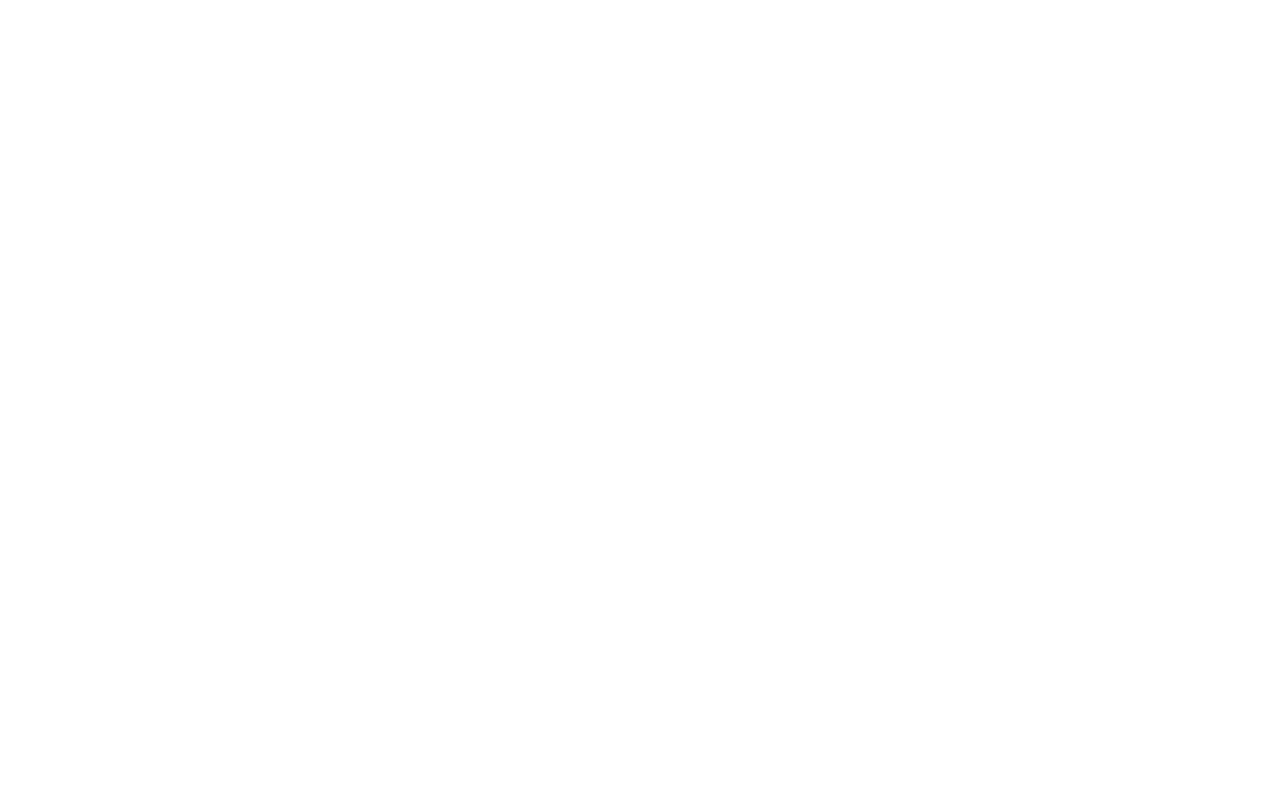
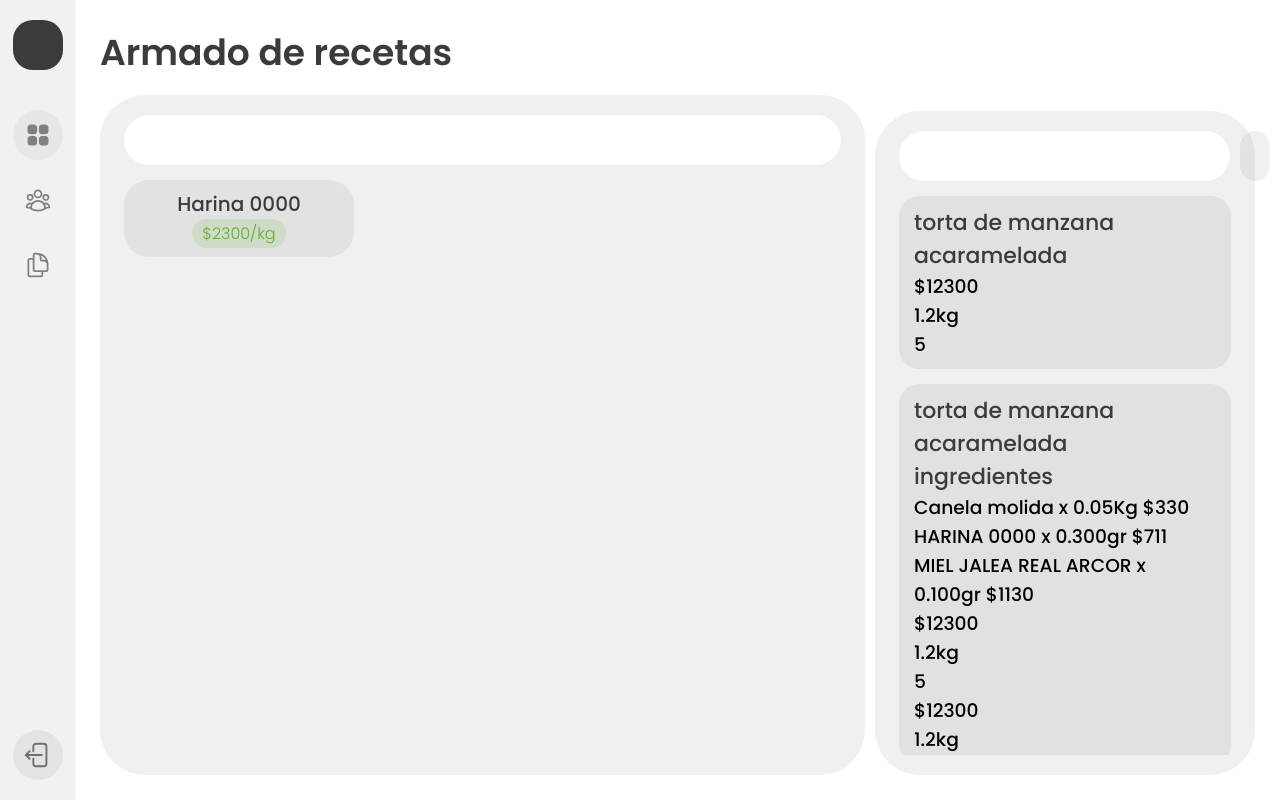
Before and after one commit to gercho12/software-eli, a React (Create React App) app: page /recetas in a window 1280 px wide. Before the commit this address had no page. Built offline with nearby package versions, Linux system fonts and the light colour scheme.

Commit message:
Nueva seccion: Recetas

```diff
--- a/src/App.css
+++ b/src/App.css
@@ -1717,3 +1717,167 @@
         flex-wrap: wrap;
         width: 100%;
     }
+
+
+
+
+
+
+
+
+
+
+
+
+
+
+    .recetas{
+        display: flex;
+        box-sizing: border-box;
+        padding: 25px;
+        gap: 10px;
+        height: 100vh;
+        overflow-x: auto;
+        width: 100%;
+        flex-wrap: wrap;
+        align-items: end;
+    }
+
+    .recetas .left{
+        display: flex;
+        flex-direction: column;
+        gap: 15px;
+        flex: 1;
+        height: 100%;
+
+    }
+    .recetas .right{
+        width: 380px;
+        display: flex;
+        flex-direction: column;
+        gap: 0;
+        height: 88.5%;
+        background-color: #F0F0F0;
+        padding-block: 20px;
+        padding-inline: 24px;
+        border-radius: 45px;
+    }
+
+    .recetas .right .top{
+        display: flex;
+        width: 100%;
+        gap: 10px;
+    }
+    .recetas .right .top input{
+        border: none;
+        flex: 1;
+        border-radius: 40px;
+        padding-left:15px ;
+        font-weight: 400;
+        font-size: 16px;
+        height: 50px;
+    }
+    .recetas .right .top button{
+        border: none;
+        border-radius: 40px;
+        width: 50px;
+        height: 50px;
+    }
+
+    .recetas .right h2{
+        font-size: 22px;
+        font-weight: 500;
+        color: #3b3b3b;
+    }
+    .recetas .right .listadoRecetas{
+        display: flex;
+        flex-direction: column;
+        gap: 15px;
+        width: 100%;
+        height: 100%;
+        overflow-y: auto;
+        padding-top: 15px;
+    }
+    .recetas .right .listadoRecetas .receta{
+        width: 100%;
+        padding: 15px;
+        padding-block: 10px;
+        border-radius: 20px;
+        background-color: rgba(0, 0, 0, 0.06);
+
+    }
+
+    /* .recetas .right h3{
+        font-size: 18px;
+        font-weight: 300;
+        color: #3b3b3b;
+    } */
+
+
+    .recetas .left .listaItems{
+        background-color: rgba(0, 0, 0, 0.06);
+        padding-block: 20px;
+        padding-inline: 24px;
+        border-radius: 45px;
+        display: flex;
+        flex-direction: column;
+        gap: 15px;
+        height: 100%;
+    }
+    .recetas .left .listaItems .listado{
+        overflow-y: auto;
+        width: 100%;
+        display: flex;
+        flex-wrap: wrap;
+        gap: 15px;
+
+    }
+    .recetas .left .listaItems .listado .item{
+        background-color: rgba(0, 0, 0, 0.06);
+        border-radius: 25px;
+        display: flex;
+        flex-direction: column;
+        align-items: center;
+        justify-content: center;
+        padding-block: 9px;
+        padding-inline: 18px;
+        flex: 1;
+        min-width: 190px;
+        max-width: 230px;
+    }
+    .recetas .left .listaItems .listado .item h2{
+        font-size: 20px;
+        font-weight: 500;
+        white-space: nowrap;
+        overflow: hidden;
+        text-overflow: ellipsis;
+        color: #3b3b3b;
+        max-width: 100%;
+
+    }
+    .recetas .left .listaItems .listado .item h3{
+        font-size: 16px;
+        font-weight: 300;
+        background-color: rgba(97, 174, 49, 0.151);
+        color: rgb(97, 174, 49);
+        width: fit-content;
+        height: fit-content;
+        padding-inline: 10px;
+        padding-block: 2px;
+        border-radius: 50px;
+
+    }
+
+    .recetas .left .listaItems .top{
+        display: flex;
+        width: 100%;
+    }
+    .recetas .left .listaItems .top input{
+        border: none;
+        flex: 1;
+        border-radius: 40px;
+        padding-left:15px ;
+        font-weight: 400;
+        font-size: 16px;
+        height: 50px;
+    }
--- a/src/App.js
+++ b/src/App.js
@@ -2,6 +2,7 @@
 import Dashboard from "./pages/dashboard";
 import Proveedores from "./pages/proveedores";
 import Facturas from "./pages/facturas";
+import Recetas from "./pages/recetas";
 import Navbar from  './components/navbar';
 import './App.css';
 
@@ -13,6 +14,7 @@
         <Route path="/navbar" element={<Navbar/>} />
         <Route path="/proveedores" element={<Proveedores/>} />
         <Route path="/registroFacturas" element={<Facturas/>} />
+        <Route path="/recetas" element={<Recetas/>} />
       </Routes>
     </BrowserRouter>
   );
--- /dev/null
+++ b/src/pages/recetas.jsx
@@ -0,0 +1,63 @@
+import React, { useEffect, useState } from 'react';
+import axios from 'axios';
+import '../App.css';
+import Navbar from '../components/navbar';
+
+const Recetas = () => {
+    return(
+<div className="app">
+  <Navbar />
+  <div className='recetas'>
+    <div className="left">
+      <h1>Armado de recetas</h1>
+      <div className="listaItems">
+        <div className="top">
+          <input type="text" />
+        </div>
+        <div className="listado">
+        <div className='item'>
+          <h2>Harina 0000</h2>
+          <h3>$2300/kg</h3>
+        </div>
+        </div>
+      </div>
+    </div>
+    <div className="right">
+        <div className="top">
+            <input type="text" />
+            <button></button>
+        </div>
+        <div className="listadoRecetas">
+            <div className='receta'>
+                <h2>torta de manzana acaramelada</h2>
+                <div className="detalles">
+                    <h3>$12300</h3>
+                    <h3>1.2kg</h3>
+                    <h3>5</h3>
+                </div>
+            </div>
+            <div className='receta seleccionad'>
+                <h2>torta de manzana acaramelada</h2>
+                <div className="ingredientes">
+                    <h2>ingredientes</h2>
+                    <h3>Canela molida x 0.05Kg $330</h3>
+                    <h3>HARINA 0000 x 0.300gr $711</h3>
+                    <h3>MIEL JALEA REAL ARCOR x 0.100gr $1130</h3>
+                </div>
+                <div className="detalles">
+                    <h3>$12300</h3>
+                    <h3>1.2kg</h3>
+                    <h3>5</h3>
+                </div>
+                <div className="detalles detallesUnidad">
+                    <h3>$12300</h3>
+                    <h3>1.2kg</h3>
+                </div>
+            </div>
+        </div>
+      </div>
+    </div>
+  </div>
+    )
+};
+export default Recetas
```
